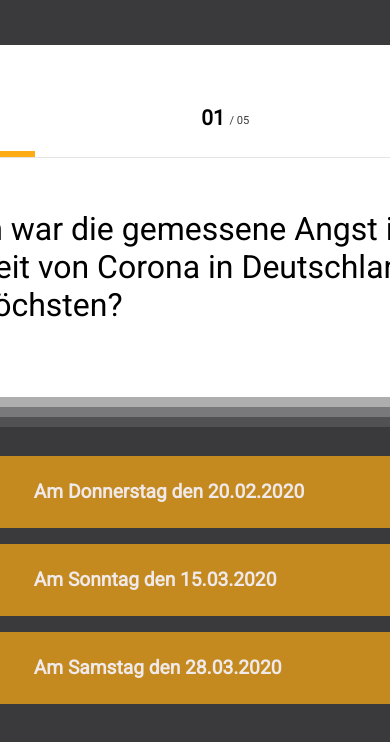
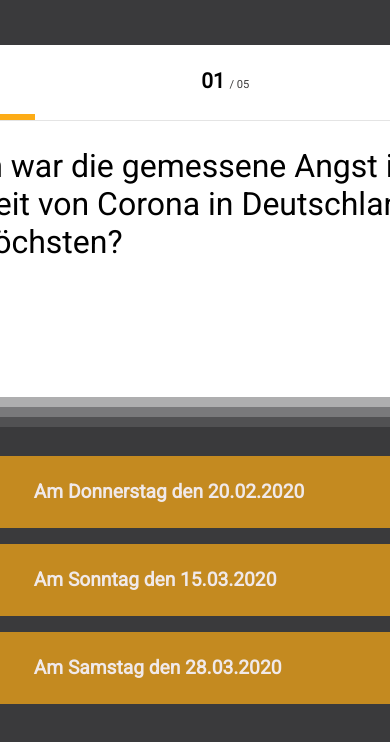
Before and after one commit to SaschaWebDev/corona-quiz, a React (Create React App) app in the folder corona-quiz/: page / in a window 390 px wide. Shown: the top 742 px of the page. Built offline with nearby package versions, Linux system fonts and the light colour scheme; the HTML template or start-up script is replaced by a standard one; a web font is replaced by a local one.

Commit message:
Updated media queries

```diff
--- a/corona-quiz/src/styles/Quiz.css
+++ b/corona-quiz/src/styles/Quiz.css
@@ -249,7 +249,7 @@
   }
 
   .question-text {
-    margin-top: 6%;
+    margin-top: 3%;
   }
 
   .answer {
@@ -260,4 +260,8 @@
   .answer-text {
     font-size: 1.2rem;
   }
+
+  .upper-info-container {
+    margin-top: 0.7rem;
+  }
 }
```
